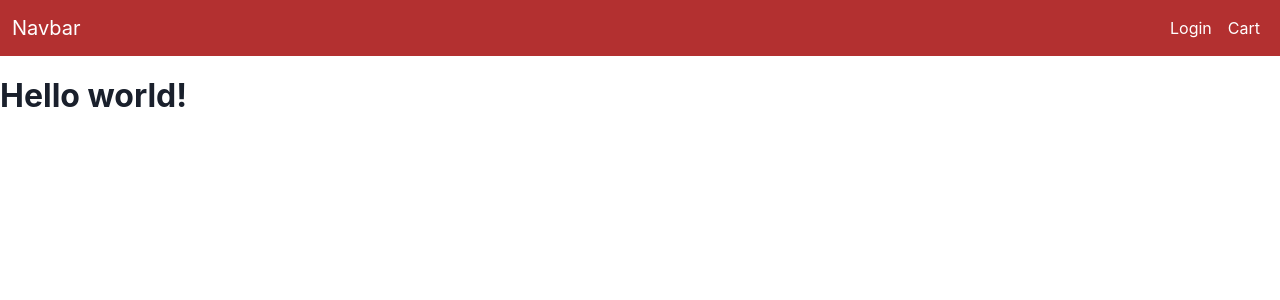
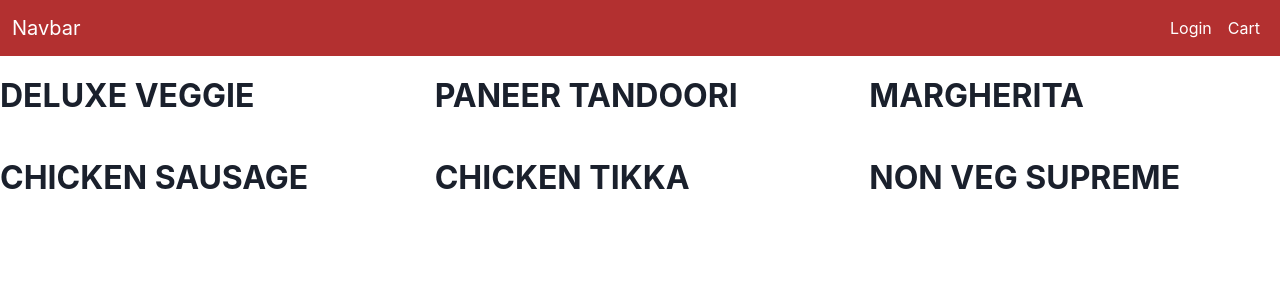
Before and after one commit to piyusha2001/OIBSIP_Pizza-delivery-app, a React (Create React App) app in the folder client/: page /home in a window 1280 px wide. Shown: the top 300 px of the page. Built offline with nearby package versions, Linux system fonts and the light colour scheme.

Commit message:
iterating pizza names in 3 colums

```diff
--- a/client/src/Components/pizzaDisplay/PizzaDisplay.js
+++ b/client/src/Components/pizzaDisplay/PizzaDisplay.js
@@ -1,8 +1,19 @@
 import React from 'react';
+import pizzas from '../../pizzasdata';
+import Pizza from '../Pizza/Pizza';
+import '../PizzaDisplay/styles.css';
 export default function PizzaDisplay() {
 	return (
 		<div>
-			<h1>Hello world!</h1>
+			<div className='row'>
+				{pizzas.map((pizza) => {
+					return (
+						<div className='col-md-4'>
+							<Pizza pizza={pizza} />
+						</div>
+					);
+				})}
+			</div>
 		</div>
 	);
 }
```
